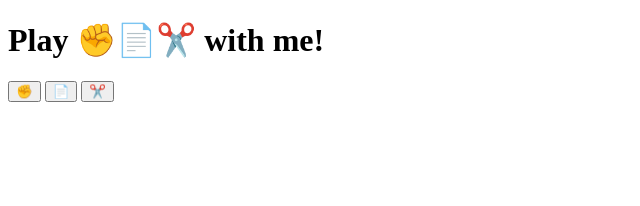
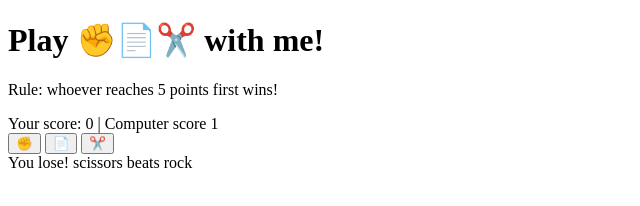
Before and after one commit to cintiaching/rock-paper-scissors, a plain HTML site: page index.html in a window 1280 px wide. Both pictures are taken after a click on the button "✂️". Shown: the whole page, without its empty margins (0-640 px from the left). Drawn offline with Linux system fonts and the light colour scheme.

Commit message:
make it work

```diff
--- a/index.html
+++ b/index.html
@@ -7,10 +7,12 @@
 </head>
 <body>
     <h1>Play ✊📄✂️ with me!</h1>
-    <button class="rock">✊</button>
-    <button class="paper">📄</button>
-    <button class="scissors">✂️</button>
-
+    <p>Rule: whoever reaches 5 points first wins!</p>
+    <div class="score"></div>
+    <button class="choice rock">✊</button>
+    <button class="choice paper">📄</button>
+    <button class="choice scissors">✂️</button>
+    <div class="result"></div>
     <script src="script.js"></script>
 </body>
 </html>
--- a/script.js
+++ b/script.js
@@ -14,6 +14,7 @@ function getComputerChoice() {
 function playGame() {
     let humanScore = 0;
     let computerScore = 0;
+    let gameActive = true; // Track if the game is active
 
     function playRound(humanChoice, computerChoice) {
         humanChoice = humanChoice.toLowerCase()
@@ -33,22 +34,63 @@ function playGame() {
 
     }
 
+    const scoreContainer = document.querySelector("div.score")
+    const resultContainer = document.querySelector("div.result");
+    const resetButton = document.createElement("button");
+    resetButton.textContent = "Reset Game";
+    resetButton.style.display = "none"; // Hide initially
+
+    resetButton.addEventListener("click", () => {
+        // Reset scores
+        humanScore = 0;
+        computerScore = 0;
+
+        // Clear round results
+        resultContainer.innerHTML = ""; // Clear all results
+        scoreContainer.textContent = `Your score: ${humanScore} | Computer score: ${computerScore}`;
+
+        // Hide reset button
+        resetButton.style.display = "none";
+
+        gameActive = true; // Reset game status
+    });
+
+    document.body.appendChild(resetButton); // Add reset button to the DOM
+
+    scoreContainer.textContent = `Your score: ${humanScore} | Computer score ${computerScore}`;
+
     // event listener for button
-    const buttons = document.querySelectorAll("button");
+    const buttons = document.querySelectorAll("button.choice");
 
     buttons.forEach((button) => {
         button.addEventListener("click", () => {
-            console.log(button.className)
-            const humanChoice = button.className;
+            if (!gameActive) return;
+
+            // play round
+            const humanChoice = button.className.split(" ")[1];
             const computerChoice = getComputerChoice();
-            result = playRound(humanChoice, computerChoice)
-            console.log(result)
+            result = playRound(humanChoice, computerChoice);
 
-            console.log(humanScore, computerScore)
+            // update score
+            scoreContainer.textContent = `Your score: ${humanScore} | Computer score ${computerScore}`;
+
+            // show round result
+            const content = document.createElement("div");
+            content.textContent = result;
+            resultContainer.appendChild(content);
+
             if (humanScore >= 5 || computerScore >= 5) {
                 // Display the running score
                 // and announce a winner of the game once one player reaches 5 points.
-                console.log(humanScore, computerScore)
+                const winner = humanScore >= 5 ? "You win the game!" : "Computer wins the game!";
+
+                const finalResult = document.createElement("div");
+                finalResult.textContent = winner;
+                resultContainer.appendChild(finalResult);
+
+                gameActive = false; // Set game status to inactive
+                resetButton.style.display = "block";
+
             }
         });
     });
```
